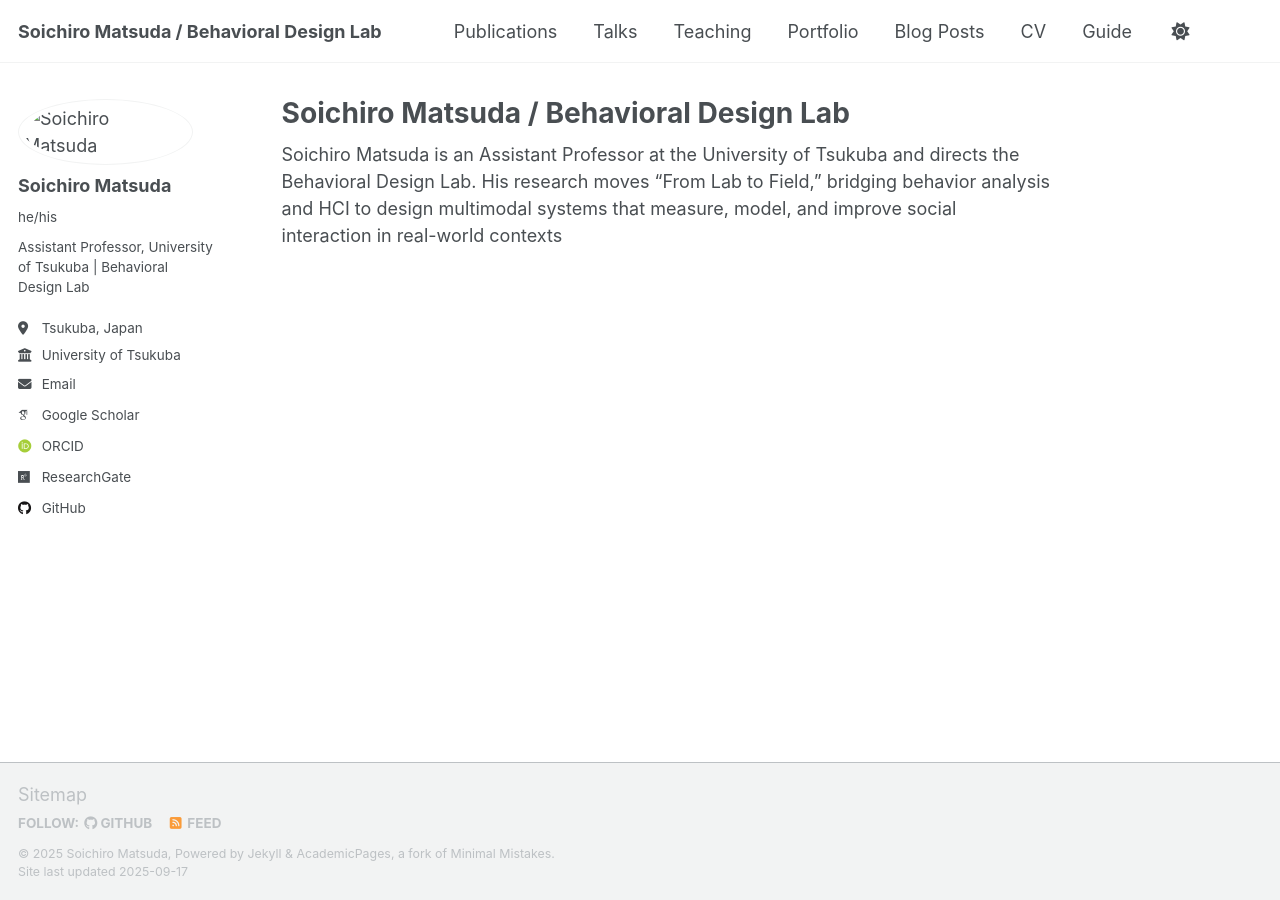
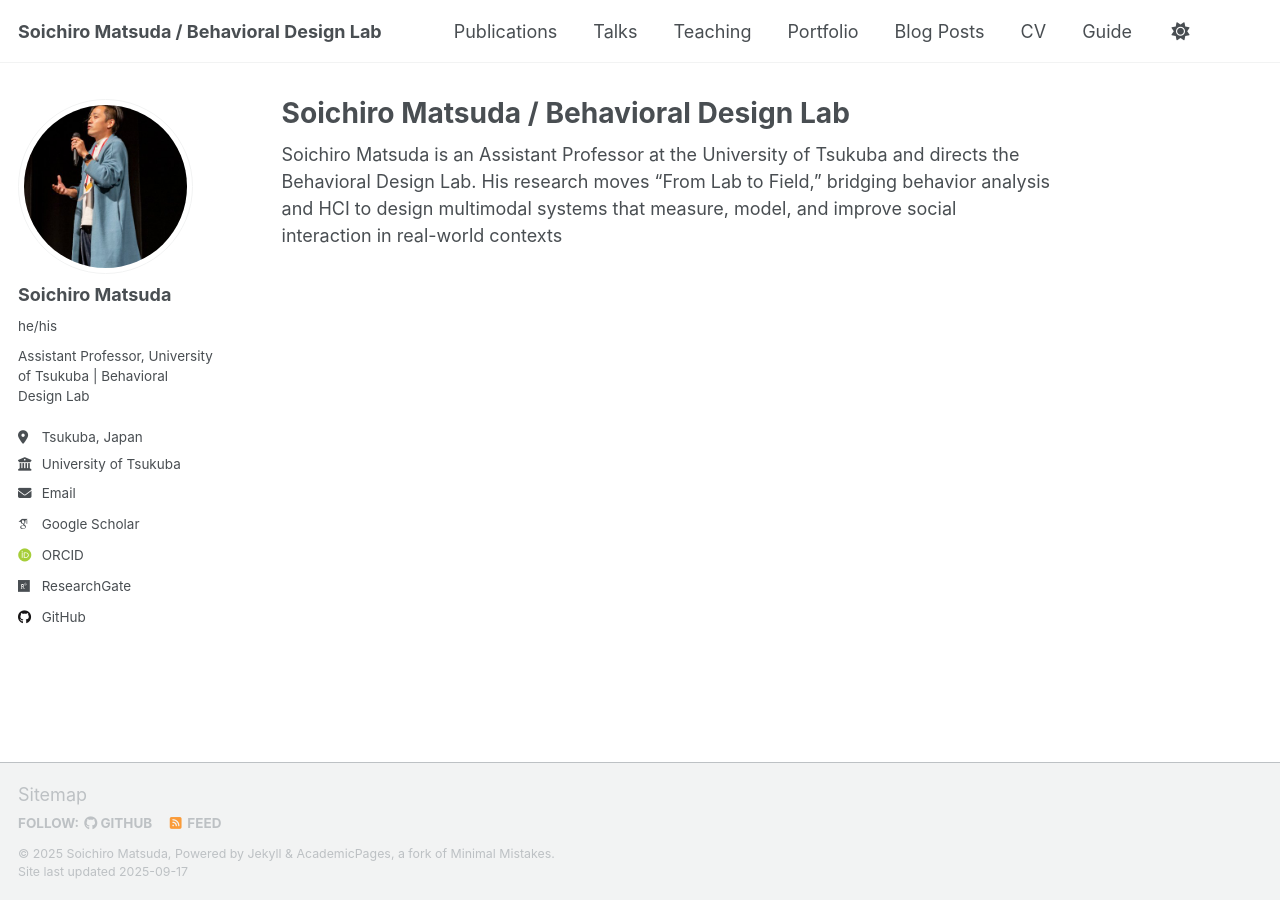
Before and after one commit to BehavioralDesignerMatsuda/BehavioralDesignerMatsuda.github.io, a Jekyll site: the page built from _pages/about.md, in a window 1280 px wide. Built offline with Jekyll 4.4.1, drawn with Linux system fonts in a browser that asks for light colours; some web fonts are replaced; a script that is not in the unit is left out.

Commit message:
Update _config.yml

```diff
--- a/_config.yml
+++ b/_config.yml
@@ -23,7 +23,7 @@ repository               : "academicpages/academicpages.github.io"
 #               Additional customization can be done by editing /_includes/author-profile.html
 author:
   # Biographic information
-  avatar           : "/images/profile.jpg"
+  avatar           : "https://behavioraldesignermatsuda.github.io/images/profile.jpg"
   name             : "Soichiro Matsuda"
   pronouns         : "he/his"
   bio              : "Assistant Professor, University of Tsukuba | Behavioral Design Lab"
```
